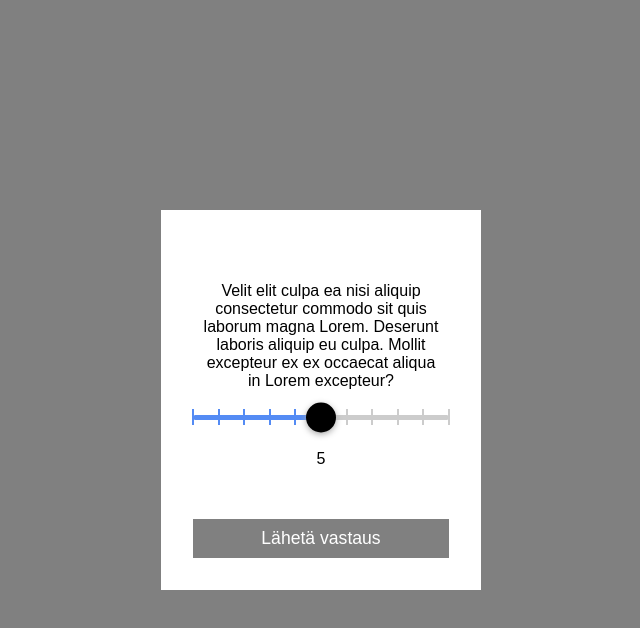
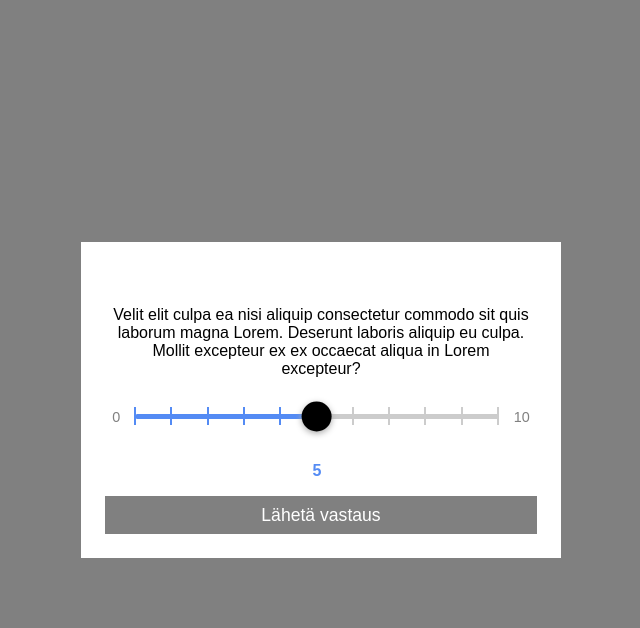
Before and after one commit to mikkom79/Liikuntakoutsaus, a React (Create React App) app in the folder cra/: page / in a window 1280 px wide. Both pictures are taken after a click on the button "Tee testi". Shown: the top 628 px of the page, without its empty margins (319-959 px from the left). Built offline with nearby package versions, Linux system fonts and the light colour scheme.

Commit message:
range labels, small tweaks

```diff
--- a/cra/src/components/PreQuiz.js
+++ b/cra/src/components/PreQuiz.js
@@ -32,10 +32,14 @@ const PreQuiz = ({ setPreDone }) => {
             laborum magna Lorem. Deserunt laboris aliquip eu culpa. Mollit
             excepteur ex ex occaecat aliqua in Lorem excepteur?
           </p>
+          <span className="range-slider">
+          <p className="label">0</p>
           < Slider />
+          <p className="label">10</p>
+          </span>
+          <button type="submit">Lähetä vastaus</button>
         </form>
       )}
-      {showForm && <button type="submit" onClick={handleSubmit}>Lähetä vastaus</button>}
     </div>
   );
 };
--- a/cra/src/components/Slider.js
+++ b/cra/src/components/Slider.js
@@ -27,7 +27,7 @@ const Slider = ({ rtl }) => {
             {...props}
             style={{
               ...props.style,
-              height: "16px",
+              height: "18px",
               width: "2px",
               backgroundColor: index * STEP < values[0] ? "#548BF4" : "#ccc",
             }}
@@ -39,7 +39,7 @@ const Slider = ({ rtl }) => {
             onTouchStart={props.onTouchStart}
             style={{
               ...props.style,
-              height: "6px",
+              height: "30px",
               display: "flex",
               width: "100%"
             }}
--- a/cra/src/styles/index.css
+++ b/cra/src/styles/index.css
@@ -21,14 +21,22 @@ body,
 }
 
 .App {
-    width: clamp(10em, 100vw, 20em);
-    padding: 2em;
+    width: clamp(15em, 100vw, 30em);
+    padding: 5%;
     background-color: white;
     text-align: center;
 }
 
 .App > * > * {
     margin-top: 2em;
+}
+
+.range-slider {
+    display: grid;
+    grid-template-columns: auto 1fr auto;
+    gap:0.5em;
+    color: #548BF4;
+    font-weight: 600;
 }
 
 form,
@@ -84,3 +92,9 @@ input {
 p {
     margin: 0.5em;
 }
+
+.label {
+    font-size: 0.9rem;
+    color:grey;
+    font-weight: 200;
+}
```
